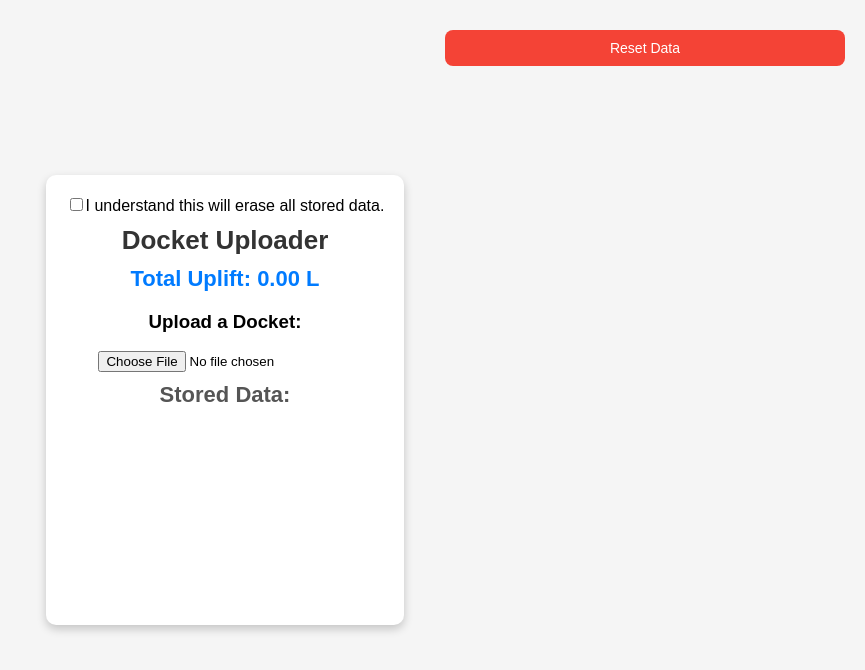
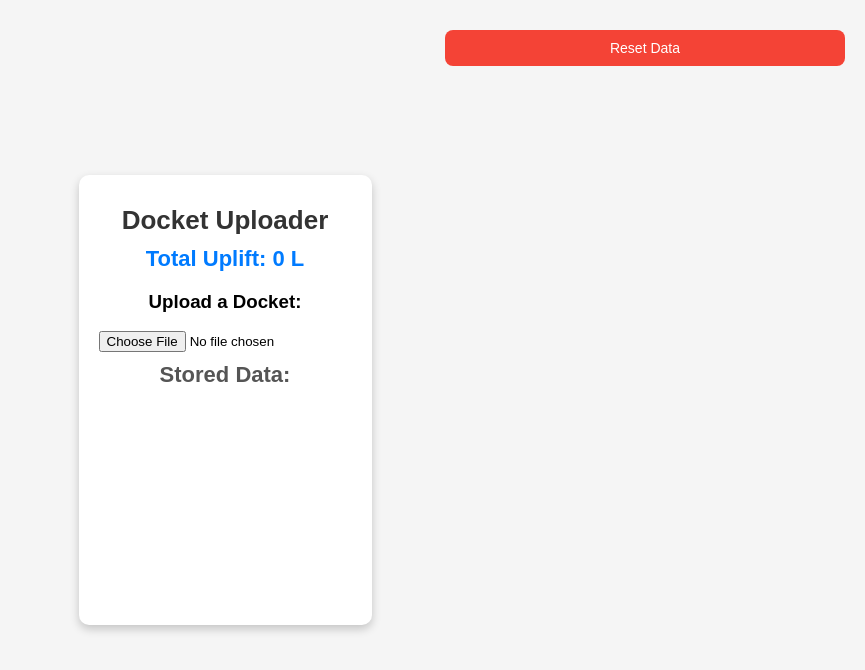
Before and after one commit to joesch21/hydrantextract, a React (Create React App) app: page / in a window 1280 px wide. Shown: the top 670 px of the page, without its empty margins (415-1280 px from the left). Built offline with nearby package versions, Linux system fonts and the light colour scheme.

Commit message:
updated functions

```diff
--- a/src/App.css
+++ b/src/App.css
@@ -20,8 +20,8 @@ body {
   box-shadow: 0 4px 10px rgba(0, 0, 0, 0.2);
   width: 100%;
   max-width: 700px;
-  position: relative; /* For positioning the Reset button */
-  min-height: 450px; /* Ensure enough height for all elements */
+  position: relative; /* For positioning elements like Reset button */
+  min-height: 450px;
   box-sizing: border-box;
 }
 
@@ -33,11 +33,11 @@ button {
   border-radius: 8px;
   cursor: pointer;
   margin: 10px 0;
-  width: 80%; /* Ensure buttons are easily tappable */
-  max-width: 400px;
+  width: 80%;
+  max-width: 400px; /* Ensure buttons are easily tappable */
 }
 
-/* Button Colors for Sequence */
+/* Button Colors and Sequence */
 button.extract-text {
   background-color: #4caf50; /* Green: First action */
   color: white;
@@ -59,8 +59,8 @@ button.submit-data:hover {
 button.reset-button {
   background-color: #f44336; /* Red: Final action */
   color: white;
-  position: fixed;
-  top: 20px; /* Fixed placement */
+  position: fixed; /* Fixed to the top right */
+  top: 20px;
   right: 20px;
   padding: 10px 20px;
   font-size: 14px;
@@ -68,6 +68,33 @@ button.reset-button {
 
 button.reset-button:hover {
   background-color: #d32f2f;
+}
+
+/* Disabled Button Styling */
+button:disabled {
+  background-color: #cccccc;
+  cursor: not-allowed;
+}
+
+/* Flashing Animation */
+@keyframes flash {
+  0% {
+    background-color: #f8d210; /* Bright yellow */
+    color: black;
+  }
+  50% {
+    background-color: #f1c40f; /* Slightly darker yellow */
+    color: black;
+  }
+  100% {
+    background-color: #f8d210;
+    color: black;
+  }
+}
+
+/* Flashing Buttons */
+.flash {
+  animation: flash 1.5s infinite;
 }
 
 /* Image Styling */
--- a/src/App.js
+++ b/src/App.js
@@ -1,102 +1,74 @@
 import React, { useState, useEffect } from "react";
 import CameraCapture from "./components/cameracapture";
 import TextExtractor from "./components/textextractor";
-import { fetchData, initDatabase } from "./components/dbHelper";
-import Dexie from "dexie";
+import { fetchData, clearData } from "./components/dbHelper"; // Use clearData
 import "./App.css";
 
 const App = () => {
   const [image, setImage] = useState(null);
   const [storedData, setStoredData] = useState([]);
-  const [totalUplift, setTotalUplift] = useState(0);
-  const [isResetChecked, setIsResetChecked] = useState(false);
+  const [totalUplift, setTotalUplift] = useState(0); // Running total of uplifts
 
+  // Function to load data from Dexie
   const loadStoredData = async () => {
     try {
-      const data = await fetchData();
-      setStoredData(data || []);
+      const data = await fetchData(); // Fetch data from the database
+      console.log("Fetched records:", data);
+      setStoredData(data || []); // Set the state with fetched data
+
+      // Calculate the running total of uplift
+      const total = data.reduce((sum, record) => {
+        const uplift = parseFloat(record.uplift) || 0;
+        return sum + uplift;
+      }, 0);
+      setTotalUplift(total);
     } catch (error) {
       console.error("Error fetching stored data:", error);
     }
   };
 
-  useEffect(() => {
-    initDatabase();
-    loadStoredData();
-  }, []);
-
-  useEffect(() => {
-    const calculateTotalUplift = () => {
-      const total = storedData.reduce((sum, record) => {
-        const upliftValue = parseFloat(record.uplift || 0);
-        return sum + upliftValue;
-      }, 0);
-      setTotalUplift(total);
-    };
-
-    calculateTotalUplift();
-  }, [storedData]);
-
+  // Reset the database
   const handleResetData = async () => {
-    if (!isResetChecked) return;
-
-    const confirmed = window.confirm(
-      "This will reset all data! Are you sure you want to proceed?"
-    );
-
-    if (confirmed) {
+    if (window.confirm("This will reset all data! Are you sure?")) {
       try {
-        await Dexie.delete("RefuelDatabase");
-        alert("All data has been reset!");
-        setStoredData([]);
-        setTotalUplift(0);
-        setIsResetChecked(false); // Reset the checkbox
+        await clearData(); // Clear the Dexie database
+        setStoredData([]); // Reset the local state
+        setTotalUplift(0); // Reset the total uplift
+        alert("Data reset successfully!");
       } catch (error) {
-        console.error("Error resetting database:", error);
+        console.error("Error resetting data:", error);
+        alert("Failed to reset data.");
       }
     }
   };
 
-  const handleNextDocket = () => {
-    setImage(null);
+  // Handle file selection
+  const handleFileSelection = (file) => {
+    console.log("File selected:", file);
+    setImage(file); // Set the selected image
   };
+
+  useEffect(() => {
+    // Load stored data on component mount
+    loadStoredData();
+  }, []);
 
   return (
     <div className="App">
-      <div className="reset-container">
-        <button
-          className="reset-button"
-          onClick={handleResetData}
-          disabled={!isResetChecked}
-        >
-          Reset Data
-        </button>
-        <div className="reset-warning">
-          <input
-            type="checkbox"
-            id="resetConfirm"
-            checked={isResetChecked}
-            onChange={(e) => setIsResetChecked(e.target.checked)}
-          />
-          <label htmlFor="resetConfirm">
-            I understand this will erase all stored data.
-          </label>
-        </div>
-      </div>
       <h1>Docket Uploader</h1>
-      <h2>Total Uplift: {totalUplift.toFixed(2)} L</h2>
-      {!image && <CameraCapture onCapture={(image) => setImage(image)} />}
+      <h2>Total Uplift: {totalUplift} L</h2>
+      {!image && (
+        <CameraCapture onCapture={(image) => handleFileSelection(image)} />
+      )}
       {image && (
-        <>
-          <TextExtractor
-            image={image}
-            onSubmit={loadStoredData}
-          />
-          <button className="next-docket-button" onClick={handleNextDocket}>
-            Next Docket
-          </button>
-        </>
+        <TextExtractor
+          image={image}
+          onSubmit={loadStoredData} // Refresh data after form submission
+        />
       )}
+      <button className="reset-button" onClick={handleResetData}>
+        Reset Data
+      </button>
       <h2>Stored Data:</h2>
       <ul>
         {storedData.map((record) => (
@@ -104,7 +76,7 @@ const App = () => {
             <strong>Ticket:</strong> {record.ticket || "N/A"} |{" "}
             <strong>Flight:</strong> {record.flight || "N/A"} |{" "}
             <strong>Destination:</strong> {record.destination || "N/A"} |{" "}
-            <strong>Uplift:</strong> {record.uplift || "N/A"}
+            <strong>Uplift:</strong> {record.uplift || "N/A"} L
           </li>
         ))}
       </ul>
--- a/src/components/dbHelper.js
+++ b/src/components/dbHelper.js
@@ -53,11 +53,11 @@ export const fetchData = async () => {
   }
 };
 
-// Clear all records from the `refuelData` table
+// Clear all records in the database
 export const clearData = async () => {
   try {
-    await db.refuelData.clear(); // Clear all records from the table
-    console.log("All data cleared successfully from the database.");
+    await db.refuelData.clear(); // Clear the table
+    console.log("All data cleared successfully");
   } catch (error) {
     console.error("Error clearing data:", error);
   }
--- a/src/components/textextractor.js
+++ b/src/components/textextractor.js
@@ -18,8 +18,9 @@ const TextExtractor = ({ image, onSubmit }) => {
     walkaround: "Completed",
     ticket: "",
   });
+  const [isFileLoaded, setIsFileLoaded] = useState(false); // File loaded state
+  const [isTextExtracted, setIsTextExtracted] = useState(false); // Text extraction state
 
-  // Function to extract text from the image using Tesseract
   const extractText = async () => {
     if (!image) return;
     setProcessing(true);
@@ -32,9 +33,9 @@ const TextExtractor = ({ image, onSubmit }) => {
 
       setText(text);
 
-      // Parse the extracted text into structured data
       const parsedData = parseTextToFormData(text);
       setFormData(parsedData);
+      setIsTextExtracted(true); // Enable the submit button
     } catch (error) {
       console.error("Error processing image:", error);
       setText("Error recognizing text.");
@@ -43,7 +44,6 @@ const TextExtractor = ({ image, onSubmit }) => {
     }
   };
 
-  // Parse extracted text into structured form data
   const parseTextToFormData = (extractedText) => {
     const lines = extractedText.split("\n");
 
@@ -53,16 +53,14 @@ const TextExtractor = ({ image, onSubmit }) => {
       time: extractField(lines, /Time Finish[:\s]+([\d:]+ [APMapm]+)/i),
       bay: extractField(lines, /Stand[:\s]+(.+)/i),
       registration: extractField(lines, /Reg. No[:\s]+(.+)/i),
-      uplift: extractUplift(lines), // Extract uplift with proper parsing
+      uplift: extractUplift(lines),
       dp: "",
       flow: "",
-      hose: "",
       walkaround: "Completed",
       ticket: extractField(lines, /Ticket No[:\s]+(.+)/i),
     };
   };
 
-  // Extract the uplift value and convert it to a number
   const extractUplift = (lines) => {
     for (const line of lines) {
       const match = line.match(/Total Uplift[:\s]+([\d,]+)\s*L/i);
@@ -73,7 +71,6 @@ const TextExtractor = ({ image, onSubmit }) => {
     return "0"; // Default to 0 if not found
   };
 
-  // Generic field extraction utility
   const extractField = (lines, regex) => {
     for (const line of lines) {
       const match = line.match(regex);
@@ -82,20 +79,18 @@ const TextExtractor = ({ image, onSubmit }) => {
     return "";
   };
 
-  // Handle changes to form fields
   const handleFormChange = (e) => {
     const { name, value } = e.target;
     setFormData((prevData) => ({ ...prevData, [name]: value }));
   };
 
-  // Handle form submission
   const handleFormSubmit = async (e) => {
     e.preventDefault();
     console.log("Form Data Submitted:", formData);
 
     try {
       await insertData(formData); // Insert data into Dexie
-      onSubmit(); // Refresh data in the parent component
+      onSubmit(); // Refresh the data list in the parent component
       alert("Data submitted successfully!");
     } catch (error) {
       console.error("Error submitting form data:", error);
@@ -105,18 +100,35 @@ const TextExtractor = ({ image, onSubmit }) => {
 
   return (
     <div>
-      {image && <img src={image} alt="Captured" style={{ maxWidth: "100%" }} />}
-      <button onClick={extractText} disabled={processing}>
-        {processing ? "Processing..." : "Extract Text"}
-      </button>
+      {image && (
+        <img
+          src={image}
+          alt="Captured"
+          style={{ maxWidth: "100%" }}
+          onLoad={() => setIsFileLoaded(true)} // Trigger on file load
+        />
+      )}
+
+      <div className="file-container">
+        <button
+          className="extract-button"
+          disabled={!isFileLoaded} // Disable if file is not loaded
+          onClick={extractText}
+        >
+          {processing ? "Processing..." : "Extract Text"}
+        </button>
+      </div>
+
       <div>
         <h3>Extracted Text:</h3>
         <p>{text || "No text yet!"}</p>
       </div>
+
       <RefuelForm
         formData={formData}
         handleFormChange={handleFormChange}
         handleFormSubmit={handleFormSubmit}
+        isSubmitEnabled={isTextExtracted} // Enable only after text extraction
       />
     </div>
   );
```
